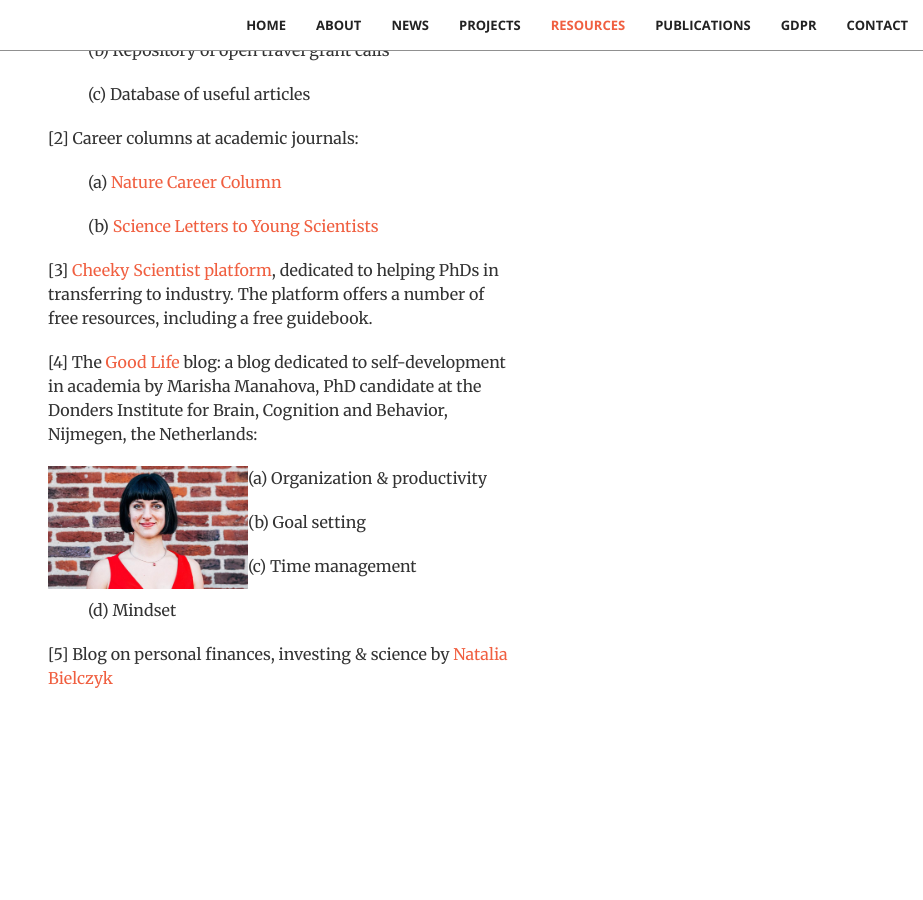
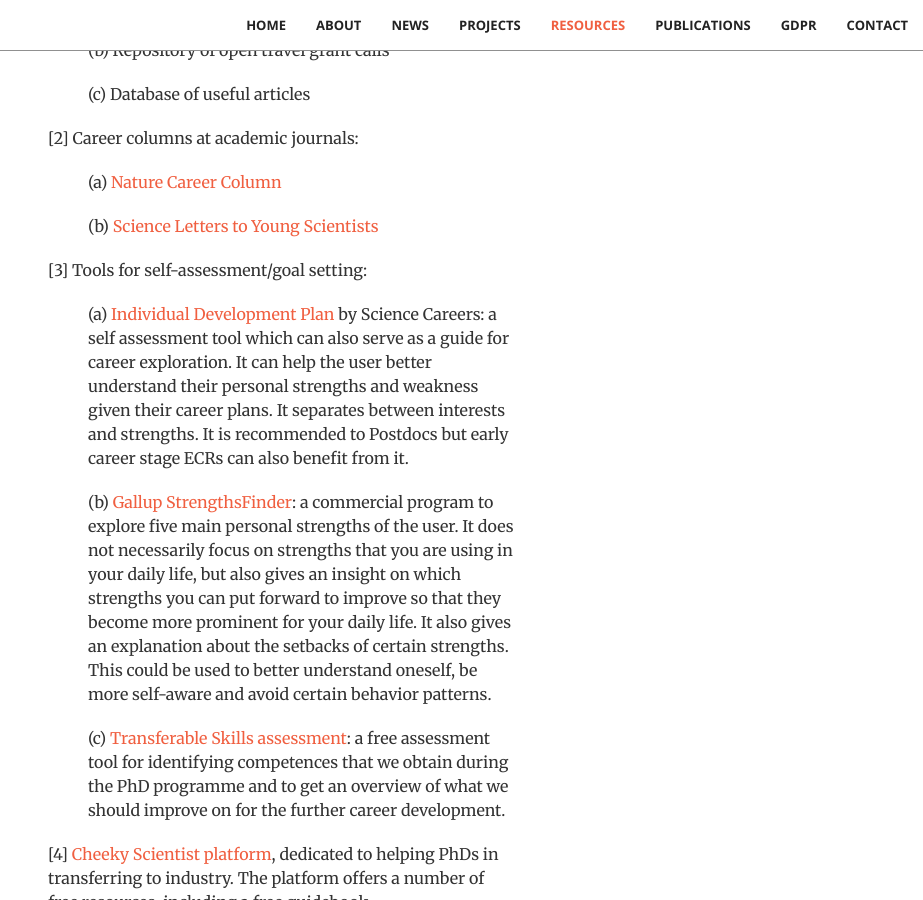
Before and after one commit to stichting-solaris/stichting-solaris.github.io, a Jekyll site: the page built from index.html, in a window 1280 px wide and 900 px high, scrolled down 9863 px. Shown: the whole window, without its empty margins (357-1280 px from the left). Built offline with Jekyll 4.4.1, drawn with Linux system fonts in a browser that asks for light colours; some of the changed text lies outside the part shown.

Commit message:
Update resources.html

```diff
--- a/_includes/resources.html
+++ b/_includes/resources.html
@@ -1,3 +1,10 @@
+<style type="text/css">
+<!--
+.tab { margin-left: 40px; }
+-->
+</style>
+
+
 <section id="resources">
     <div class="container">
         <div class="row">
@@ -27,7 +34,7 @@
 
                 <p>Overally, Bright Society is a young company (created in 2014) but it has already built a reputation and it is a highly recommended to PhDs
                     thinking of a career switch.</p>
-                    <p></p>
+
 
                 <p>[2] Workshops dedicated to female PhD researchers shifting to industry by Dorina Baltag, PhD
                     (based in Maastricht):</p>
@@ -75,13 +82,26 @@
                     Young Scientists</a></p>
                 <p></p>
                 <p></p>
+                <p>[3] Tools for self-assessment/goal setting:</p>
+                <p class="tab">(a) <a href="https://myidp.sciencecareers.org">Individual Development Plan</a> by Science Careers:
+                    a self assessment tool which can also serve as a guide for career exploration. It can help the user better understand
+                    their personal strengths and weakness given their career plans. It separates between interests and strengths.
+                    It is recommended to Postdocs but early career stage ECRs can also benefit from it.</p>
+                <p class="tab">(b) <a href="https://www.gallupstrengthscenter.com/home/en-us/strengthsfinder">Gallup StrengthsFinder</a>:
+                    a commercial program to explore five main personal strengths of the user. It does not necessarily focus on strengths
+                    that you are using in your daily life, but also gives an insight on which strengths you can put forward to improve so
+                    that they become more prominent for your daily life. It also gives an explanation about the setbacks of certain strengths.
+                    This could be used to better understand oneself, be more self-aware and avoid certain behavior patterns.</p>
+                <p class="tab">(c) <a href="https://www.unl.edu/careers/documents/miscellaneous/TransferableSkillsAssessment.xlsx ">
+                    Transferable Skills assessment</a>: a free assessment tool for identifying competences that we obtain during the PhD
+                    programme and to get an overview of what we should improve on for the further career development.</p>
 
-                <p>[3] <a href="https://cheekyscientist.com/">Cheeky Scientist platform</a>, dedicated to helping PhDs
+                <p>[4] <a href="https://cheekyscientist.com/">Cheeky Scientist platform</a>, dedicated to helping PhDs
                     in transferring to industry. The platform offers a number of free resources, including a free guidebook.</p>
                 <p></p>
                 <p></p>
 
-                <p>[4] The <a href="https://marishamanahova.com/">Good Life</a> blog: a blog dedicated to self-development in
+                <p>[5] The <a href="https://marishamanahova.com/">Good Life</a> blog: a blog dedicated to self-development in
                     academia by Marisha Manahova, PhD candidate at the Donders Institute for Brain, Cognition and Behavior, Nijmegen, the Netherlands:</p>
                 <img src="img/marisha.jpg" alt='Marisha' width="200" align = "left"><p class="tab">(a) Organization & productivity
                 <p class="tab">(b) Goal setting
@@ -92,7 +112,7 @@
                 <p></p>
                 <p></p>
                 <p></p>
-                <p>[5] Blog on personal finances, investing & science by <a href="www.nataliabielczyk.com">Natalia Bielczyk</a></p>
+                <p>[6] Blog on personal finances, investing & science by <a href="www.nataliabielczyk.com">Natalia Bielczyk</a></p>
             </div>
             </div>
 </section>
```
